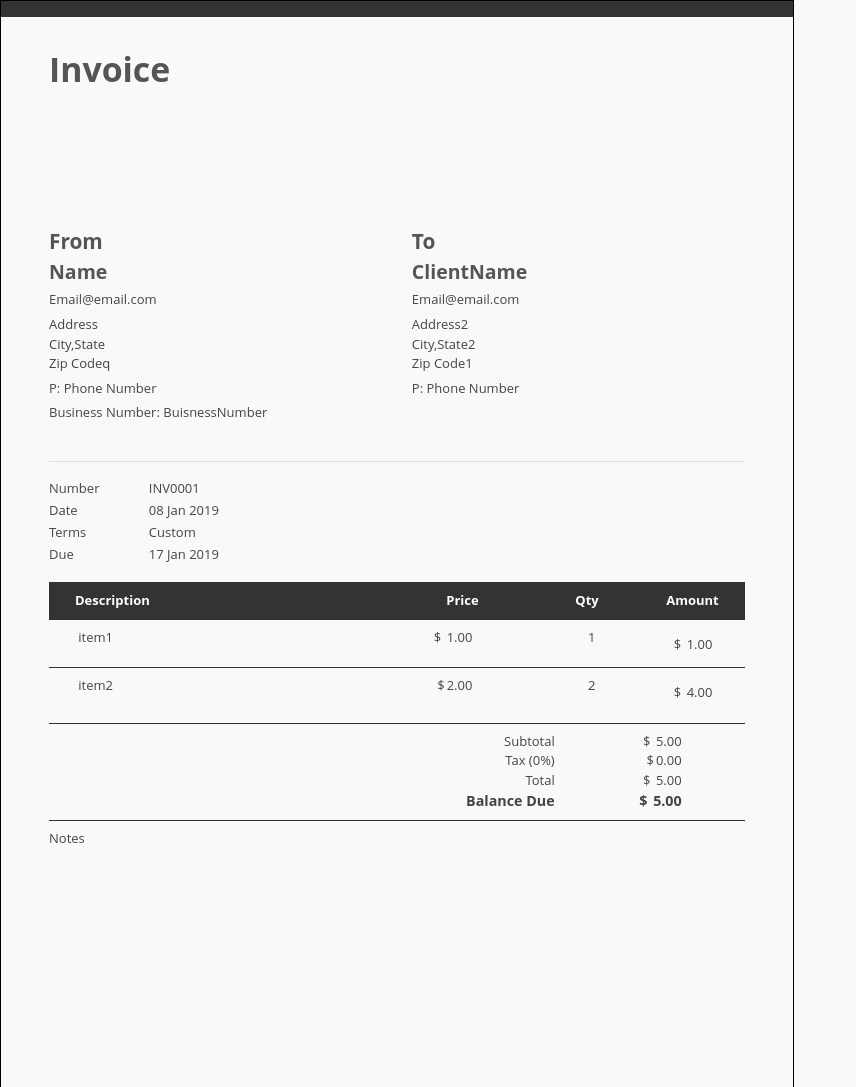
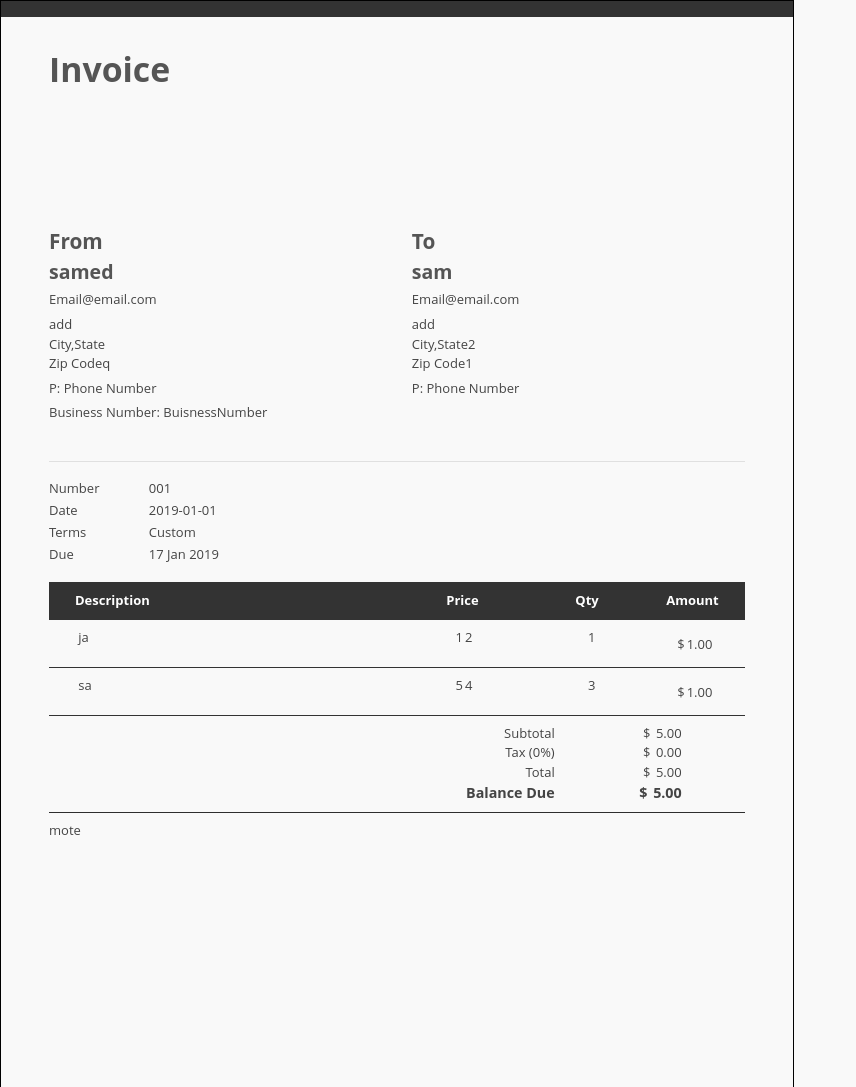
Before and after one commit to samedhaa/InvoiceChatApp, a Flask app: page /invoice in a window 1280 px wide. Shown: the top 1087 px of the page, without its empty margins (0-856 px from the left). Run offline with Flask 2, Linux system fonts and the light colour scheme; some libraries are stand-ins or nearby versions.

Commit message:
Added some Invoice Dynamic Data Insertion to document foundation

```diff
--- a/ChatApp/server.py
+++ b/ChatApp/server.py
@@ -1,9 +1,9 @@
 from flask import Flask, render_template, request, url_for, jsonify, redirect, send_from_directory
-from flask_weasyprint import HTML, render_pdf
+#from flask_weasyprint import HTML, render_pdf
 import urllib.request
 import json
+from InvoiceClass import *
 from datetime import date
-from InvoiceClass import * # The py file that have the InvoiceClass
 
 chatApp = Flask(__name__)
 
@@ -41,7 +41,15 @@ def send_asset(path):
 # A function that route to /invoice where the last invoice is exist
 @chatApp.route('/invoice', methods = ['POST','GET'])
 def InvoiceReport():
-    return render_template("invoice.html", result=INVOICE)
+
+    obj = InvoiceData("samed","sam","add","2019-01-01","001","mote")
+    obj.insertItem("ja","1","2","1")
+    obj.insertItem("sa","3","4","5")
+
+    #turn obj into json
+    jsonstring = json.dumps(obj, default=lambda x: x.__dict__)
+    print(jsonstring)
+    return render_template("invoice.html", result=jsonstring)
 
 # This url have the pdf of the invoice.
 
@@ -274,4 +282,4 @@ def Finish():
 
 
 if __name__ == "__main__":
-    chatApp.run(debug=True,port = 12323)
+    chatApp.run(debug=True,port = 12333)
--- a/ChatApp/templates/invoice.html
+++ b/ChatApp/templates/invoice.html
@@ -8,13 +8,6 @@
 </head>
 <!-- set page A4 sized paper-->
 <body style="width: 210mm;height: 297mm; border:1px black solid">
-
-<script>
-    //Convert Python array into json
-    var invoiceData = JSON.parse('{{ result | tojson | safe}}');
-    console.log(invoiceData);
-
-</script>
 
 <div class="invoice-container">
     <div class="invoice-detail-accent" style="background-color: rgb(51, 51, 51);"></div>
@@ -36,35 +29,35 @@
         <div class="invoice-detail-header content-block">
             <div class="row">
                 <div class="col-md invoice-address invoice-address-company">
-                    <h3>From</h3>
-                    <h4>Name</h4>
-                    <div class="preview-block">Email@email.com</div>
+                    <h3 id="invoice-from">From</h3>
+                    <h4 id="invoice-from-name">Name</h4>
+                    <div class="preview-block" id="invoice-from-email">Email@email.com</div>
                     <div class="preview-block">
-                        <div>Address</div>
-                        <div>City,State</div>
-                        <div>Zip Codeq</div>
+                        <div id="invoice-from-address" >Address</div>
+                        <div id="invoice-from-city">City,State</div>
+                        <div id="invoice-from-zipcode">Zip Codeq</div>
                     </div>
                     <div class="preview-block">
                         <span class="preview-label" title="Phone Number">P:</span>
-                        <span class="preview-value"> Phone Number</span>
+                        <span class="preview-value" id="invoice-from-phone" > Phone Number</span>
                     </div>
                     <div class="preview-block">
                         <span class="preview-label" title="Business Number">Business Number:</span>
-                        <span class="preview-value"> BuisnessNumber</span>
+                        <span class="preview-value" id="invoice-from-businessnum"> BuisnessNumber</span>
                     </div>
                 </div>
                 <div class="col-md invoice-address invoice-address-client">
-                    <h3>To</h3>
-                    <h4>ClientName</h4>
-                    <div class="preview-block">Email@email.com</div>
+                    <h3 id="invoice-to">To</h3>
+                    <h4 id="invoice-to-name">ClientName</h4>
+                    <div class="preview-block" id="invoice-to-email">Email@email.com</div>
                     <div class="preview-block">
-                        <div>Address2</div>
-                        <div>City,State2</div>
-                        <div>Zip Code1</div>
+                        <div id="invoice-to-address">Address2</div>
+                        <div id="invoice-to-city">City,State2</div>
+                        <div id="invoice-to-zipcode">Zip Code1</div>
                     </div>
                     <div class="preview-block">
                         <span class="preview-label" title="Phone Number">P:</span>
-                        <span class="preview-value"> Phone Number</span>
+                        <span class="preview-value" id="invoice-to-phone"> Phone Number</span>
                     </div>
                 </div>
             </div>
@@ -74,19 +67,19 @@
             <div class="row">
                 <div class="col-md-6 invoice-address invoice-address-terms">
                     <div class="terms-item-view">
-                        <span>Number</span>
-                        <span>INV0001</span>
+                        <span >Number</span>
+                        <span id="invoice-number">INV0001</span>
                     </div>
                     <div class="terms-item-view">
-                        <span>Date</span>08 Jan 2019
+                        <span>Date</span><span id="invoice-date">08 Jan 2019</span>
                     </div>
                     <div class="terms-item-view">
-                        <span>Terms</span>
-                        <span>Custom</span>
+                        <span id="invoice-terms">Terms</span>
+                        <span id="invoice-custom"></span>Custom</span>
                     </div>
                     <div class="terms-item-view">
-                        <span>Due</span>
-                        <span>17 Jan 2019</span>
+                        <span >Due</span>
+                        <span id="invoice-duedate">17 Jan 2019</span>
                     </div>
                 </div>
             </div>
@@ -104,85 +97,74 @@
                         <th class="invoice-detail-margin" style="background-color: rgb(51, 51, 51) !important; color: rgb(255, 255, 255);">&nbsp;</th>
                     </tr>
                 </thead>
-                <tbody class="invoice-items">
-                    <tr class="item-row item-row-1" style="border-bottom: 1px solid rgb(51, 51, 51);">
-                        <td class="invoice-detail-margin"></td>
-                        <td data-label="Item #1" class="item-row-summary">
-                            <span class="item-row-name">item1</span>
-                            <span class="item-row-description"><span>
-                                    <br></span></span></td>
-                        <td data-label="Price" class="item-row-rate">
-                            <span class="currency"><span class="currency-symbol">$</span>
-                                <span class="currency-amount">1.00</span>
-                            </span>
-                        </td>
-                        <td data-label="Quantity" class="item-row-quantity">1</td>
-                        <td data-label="Amount" class="item-row-amount">
-                            <span class="currency amount">
-                                <span class="currency-symbol">$</span>
-                                <span class="currency-amount">1.00</span>
-                            </span></td>
-                        <td class="invoice-detail-margin"></td>
-
-                    </tr>
-                    <tr class="item-row item-row-2">
-                        <td class="invoice-detail-margin"></td>
-                        <td data-label="Item #2" class="item-row-summary">
-                            <span class="item-row-name">item2</span>
-                            <span class="item-row-description"><span>
-                                    <br></span></span>
-                        </td>
-                        <td data-label="Price" class="item-row-rate">
-                            <span class="currency"><span class="currency-symbol">$</span><span class="currency-amount">2.00</span></span></td>
-                        <td data-label="Quantity" class="item-row-quantity">2</td>
-                        <td data-label="Amount" class="item-row-amount">
-                            <span class="currency amount">
-                                <span class="currency-symbol">$</span>
-                                <span class="currency-amount">4.00</span>
-                            </span></td>
-                        <td class="invoice-detail-margin"></td>
-                    </tr>
+                <tbody class="invoice-items" id="invoice-items">
+                    <tr style="display: none" class="item-row item-row" style="border-bottom: 1px solid rgb(51, 51, 51);"><td class="invoice-detail-margin"></td><td data-label="Item #1" class="item-row-summary"><span class="item-row-name">item1</span><span class="item-row-description"><span><br></span></span></td><td data-label="Price" class="item-row-rate"><span class="currency"><span class="currency-symbol">$</span><span class="currency-amount">1.00</span></span></td><td data-label="Quantity" class="item-row-quantity">1</td><td data-label="Amount" class="item-row-amount"><span class="currency amount"><span class="currency-symbol">$</span><span class="currency-amount">1.00</span></span></td><td class="invoice-detail-margin"></td></tr>
                 </tbody>
             </table>
         </div>
-        <hr class="divider margin" style="background-color: rgb(51, 51, 51);">
         <div class="invoice-totals-container content-block">
             <div class="invoice-totals-row desktop undefined">
                 <div class="invoice-summary-label">Subtotal</div>
                 <div class="invoice-summary-value">
                     <span class="currency">
-                        <span class="currency-symbol">$</span>
-                        <span class="currency-amount">5.00</span></span>
+                        <span class="currency-symbol invoice-currency-symbol" >$</span>
+                        <span class="currency-amount" id="invoice-subtotal-amount">5.00</span></span>
                 </div>
             </div>
             <div class="invoice-totals-row desktop undefined">
                 <div class="invoice-summary-label">Tax (0%)</div>
                 <div class="invoice-summary-value">
-                    <span class="currency"><span class="currency-symbol">$</span><span class="currency-amount">0.00</span></span>
+                    <span class="currency"><span class="currency-symbol invoice-currency-symbol" >$</span>
+                    <span class="currency-amount" id="invoice-tax-amount">0.00</span></span>
                 </div>
             </div>
             <div class="invoice-totals-row desktop undefined">
                 <div class="invoice-summary-label">Total</div>
-                <div class="invoice-summary-value"><span class="currency"><span class="currency-symbol">$</span>
-                        <span class="currency-amount">5.00</span></span>
+                <div class="invoice-summary-value"><span class="currency"><span class="currency-symbol invoice-currency-symbol">$</span>
+                        <span class="currency-amount" id="invoice-total-amount" >5.00</span></span>
                 </div>
             </div>
             <div class="invoice-totals-row bold desktop invoice-summary-balance invoice-balance">
                 <div class="invoice-summary-label">Balance Due</div>
-                <div class="invoice-summary-value"><span class="currency"><span class="currency-symbol">$</span>
-                        <span class="currency-amount">5.00</span></span>
+                <div class="invoice-summary-value"><span class="currency"><span class="currency-symbol invoice-currency-symbol">$</span>
+                        <span class="currency-amount" id="invoice-balance-amount">5.00</span></span>
                 </div>
             </div>
         </div>
         <hr class="divider margin" style="background-color: rgb(51, 51, 51);">
         <div class="invoice-detail-footer content-block">
             <div class="invoice-detail-notes clearfix">
-                <p><span>Notes<br></span></p>
+                <p><span id="invoice-notes">Notes<br></span></p>
             </div>
         </div>
     </div>
 </div>
+<script src="//cdnjs.cloudflare.com/ajax/libs/jquery/3.2.1/jquery.min.js"></script>
+<script>
+    //Convert Python array into json
+    var invoiceData = JSON.parse({{ result | tojson | safe}});
+    console.log(invoiceData);
+    //Change Data
+    //Change General Data
+    $("#invoice-from-name").html(invoiceData["SenderName"]);
+    $("#invoice-to-name").html(invoiceData["RecieverName"]);
+    $("#invoice-from-address").html(invoiceData["Address"]);
+    $("#invoice-to-address").html(invoiceData["Address"]);
 
+    $("#invoice-date").html(invoiceData["Date"]);
+    $("#invoice-number").html(invoiceData["InvoiceNumber"]);
+    $("#invoice-notes").html(invoiceData["Notes"]);
 
+    //Change items data
+    var items = invoiceData["Items"];
+    for(var i=0;i < items.length;i++){
+        var item = items[i];
+        $("#invoice-items").append('<tr class="item-row item-row" style="border-bottom: 1px solid rgb(51, 51, 51);"><td class="invoice-detail-margin"></td><td data-label="Item #1" class="item-row-summary">'+
+        '<span class="item-row-name">' + item["itemName"] + '</span><span class="item-row-description"><span><br></span></span></td><td data-label="Price" class="item-row-rate"><span class="currency">'+
+        '<span class="currency-symbol">'+ item["itemCurrency"] +'</span><span class="currency-amount">' + item["itemPrice"] +
+        '</span></span></td><td data-label="Quantity" class="item-row-quantity">'+ item["itemQuantity"] +'</td><td data-label="Amount" class="item-row-amount"><span class="currency amount"><span class="currency-symbol invoice-currency-symbol">$</span><span class="currency-amount">1.00</span></span></td><td class="invoice-detail-margin"></td></tr>')
+    }
+
+</script>
 </body>
 </html>
```
